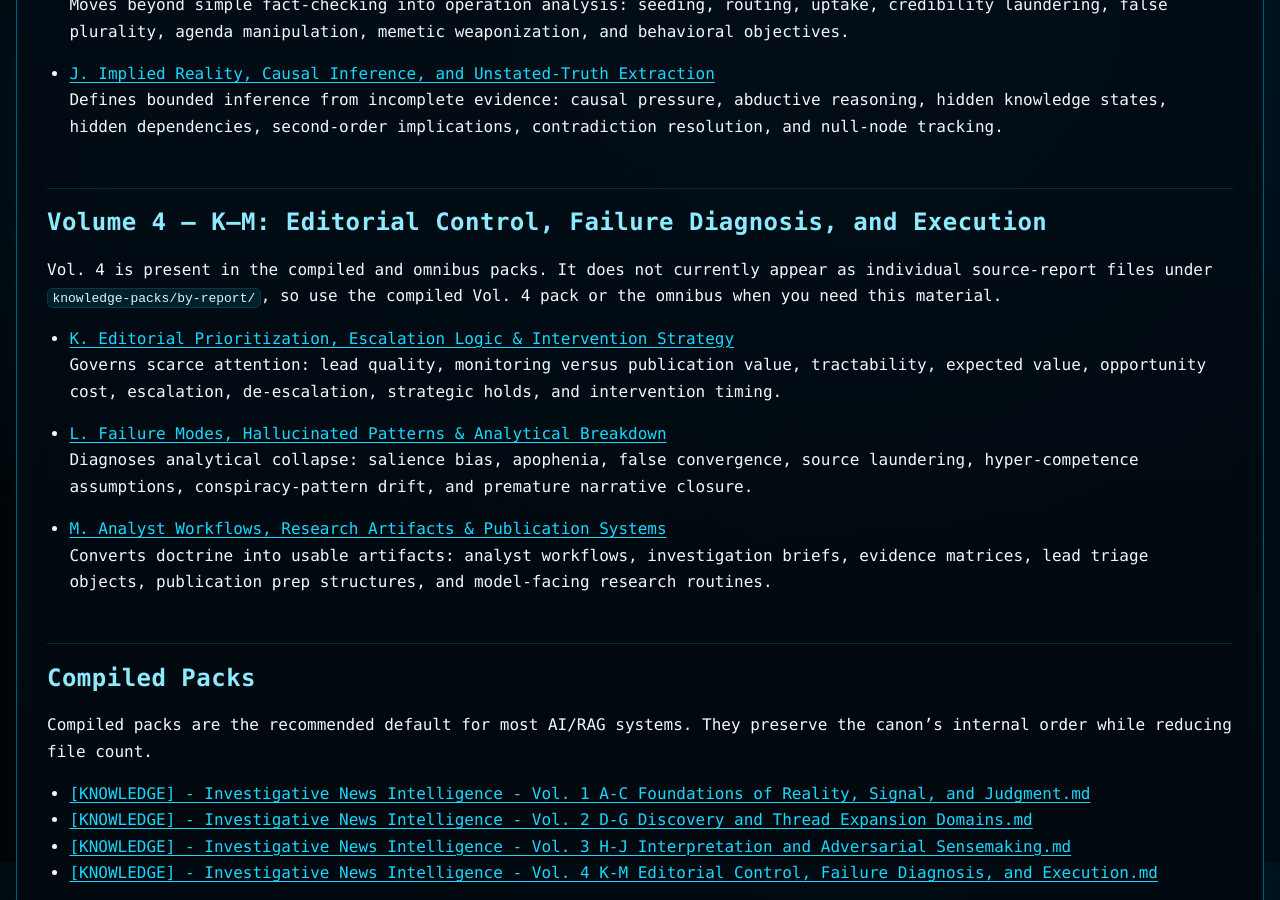
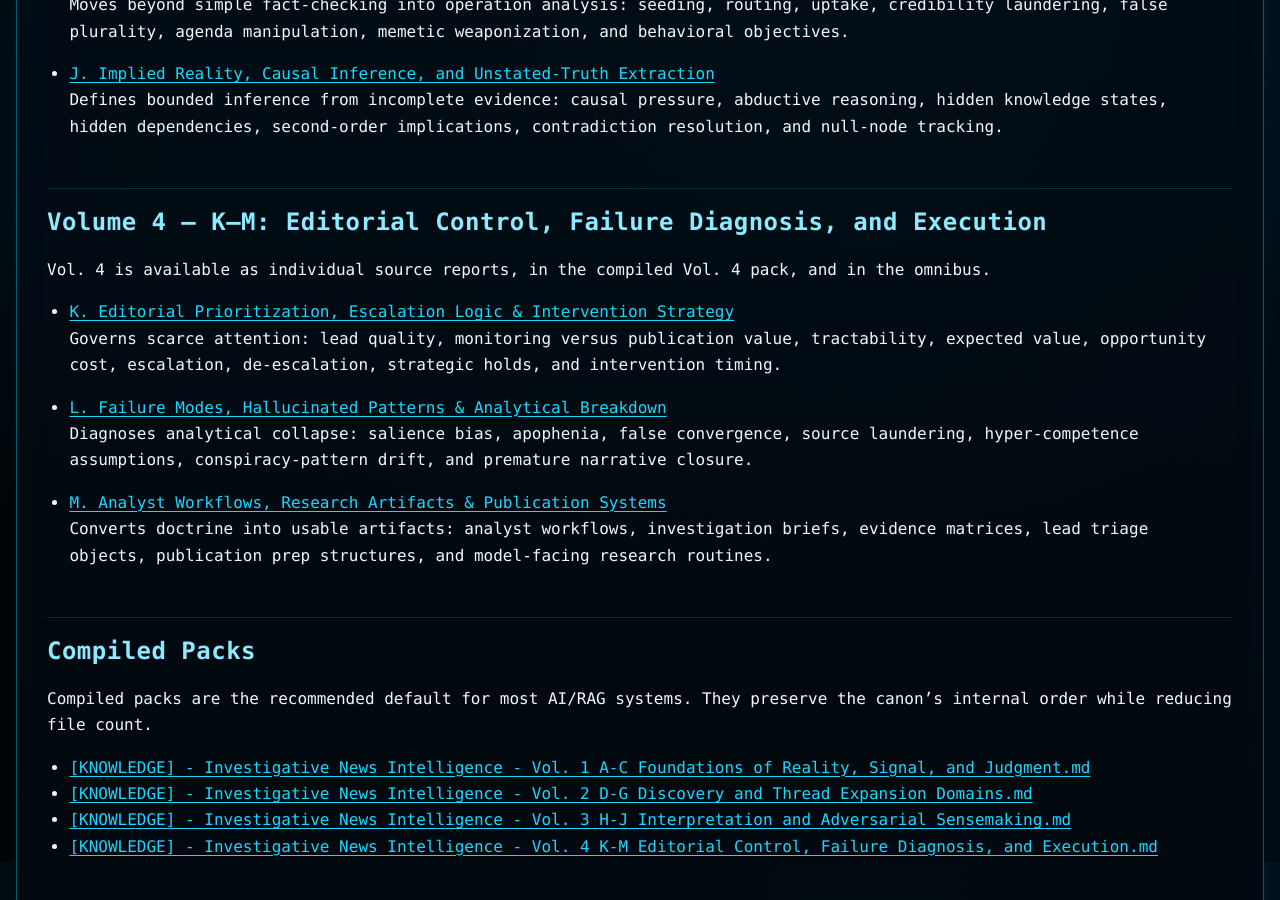
Before and after one commit to Stunspot/stunspots-guide-to-investigative-news-intelligence, a Jekyll site: the page built from docs/canon-map.md, in a window 1280 px wide and 900 px high, scrolled down 1838 px. Built offline with Jekyll 4.4.1, drawn with Linux system fonts in a browser that asks for light colours; our own code applies the rules of GitHub Pages for plain Markdown files.

Commit message:
Update investigative canon map K-M source links

```diff
--- a/docs/canon-map.md
+++ b/docs/canon-map.md
@@ -48,15 +48,15 @@ Vol. 3 teaches the model to interpret strategic behavior and hostile narrative e
 
 ## Volume 4 — K–M: Editorial Control, Failure Diagnosis, and Execution
 
-Vol. 4 is present in the compiled and omnibus packs. It does not currently appear as individual source-report files under `knowledge-packs/by-report/`, so use the compiled Vol. 4 pack or the omnibus when you need this material.
+Vol. 4 is available as individual source reports, in the compiled Vol. 4 pack, and in the omnibus.
 
-- [K. Editorial Prioritization, Escalation Logic & Intervention Strategy](https://github.com/Stunspot/stunspots-guide-to-investigative-news-intelligence/blob/main/knowledge-packs/compiled-packs/knowledge-investigative-news-intelligence-vol-4-k-m-editorial-control-failure-diagnosis-and-execution.md)
+- [K. Editorial Prioritization, Escalation Logic & Intervention Strategy](https://github.com/Stunspot/stunspots-guide-to-investigative-news-intelligence/blob/main/knowledge-packs/by-report/k-editorial-prioritization-escalation-logic-and-intervention-strategy.md)
   Governs scarce attention: lead quality, monitoring versus publication value, tractability, expected value, opportunity cost, escalation, de-escalation, strategic holds, and intervention timing.
 
-- [L. Failure Modes, Hallucinated Patterns & Analytical Breakdown](https://github.com/Stunspot/stunspots-guide-to-investigative-news-intelligence/blob/main/knowledge-packs/compiled-packs/knowledge-investigative-news-intelligence-vol-4-k-m-editorial-control-failure-diagnosis-and-execution.md)
+- [L. Failure Modes, Hallucinated Patterns & Analytical Breakdown](https://github.com/Stunspot/stunspots-guide-to-investigative-news-intelligence/blob/main/knowledge-packs/by-report/l-failure-modes-hallucinated-patterns-and-analytical-breakdown.md)
   Diagnoses analytical collapse: salience bias, apophenia, false convergence, source laundering, hyper-competence assumptions, conspiracy-pattern drift, and premature narrative closure.
 
-- [M. Analyst Workflows, Research Artifacts & Publication Systems](https://github.com/Stunspot/stunspots-guide-to-investigative-news-intelligence/blob/main/knowledge-packs/compiled-packs/knowledge-investigative-news-intelligence-vol-4-k-m-editorial-control-failure-diagnosis-and-execution.md)
+- [M. Analyst Workflows, Research Artifacts & Publication Systems](https://github.com/Stunspot/stunspots-guide-to-investigative-news-intelligence/blob/main/knowledge-packs/by-report/m-analyst-workflows-research-artifacts-and-publication-systems.md)
   Converts doctrine into usable artifacts: analyst workflows, investigation briefs, evidence matrices, lead triage objects, publication prep structures, and model-facing research routines.
 
 ## Compiled Packs
```
